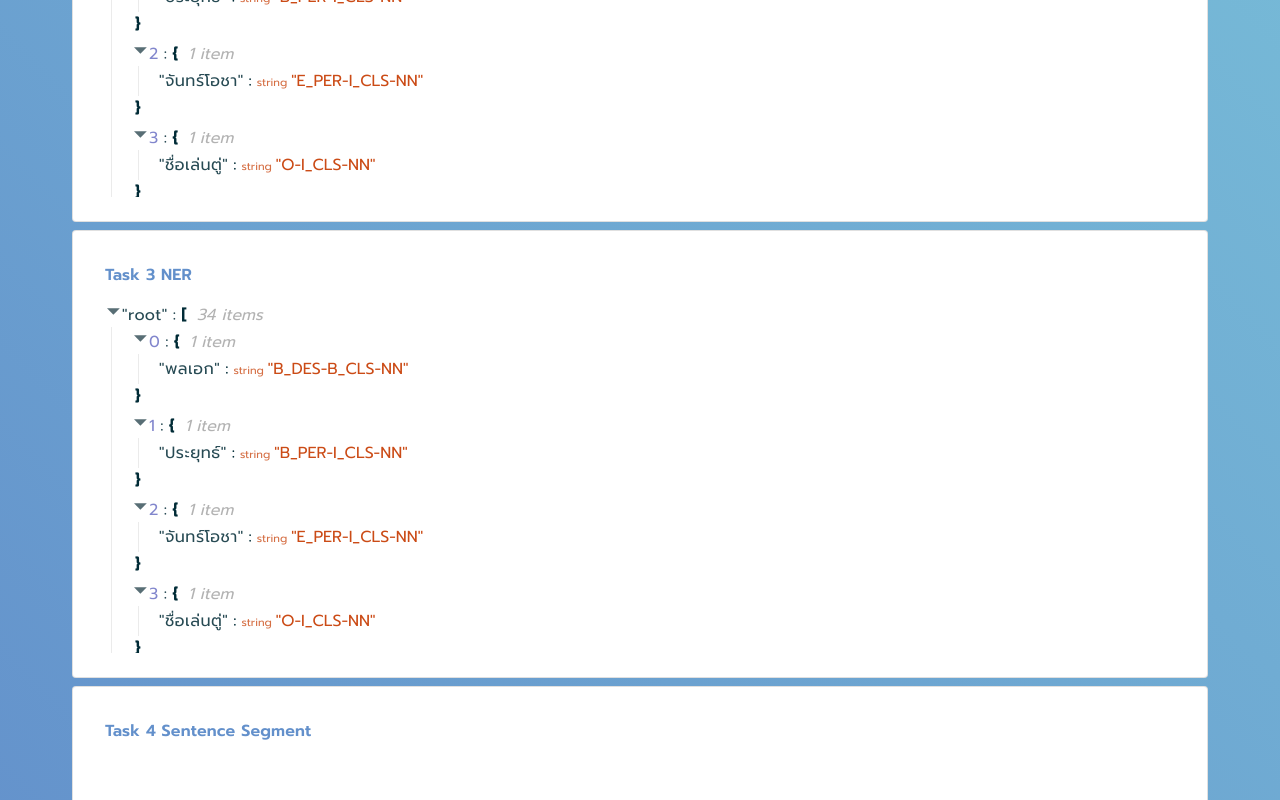
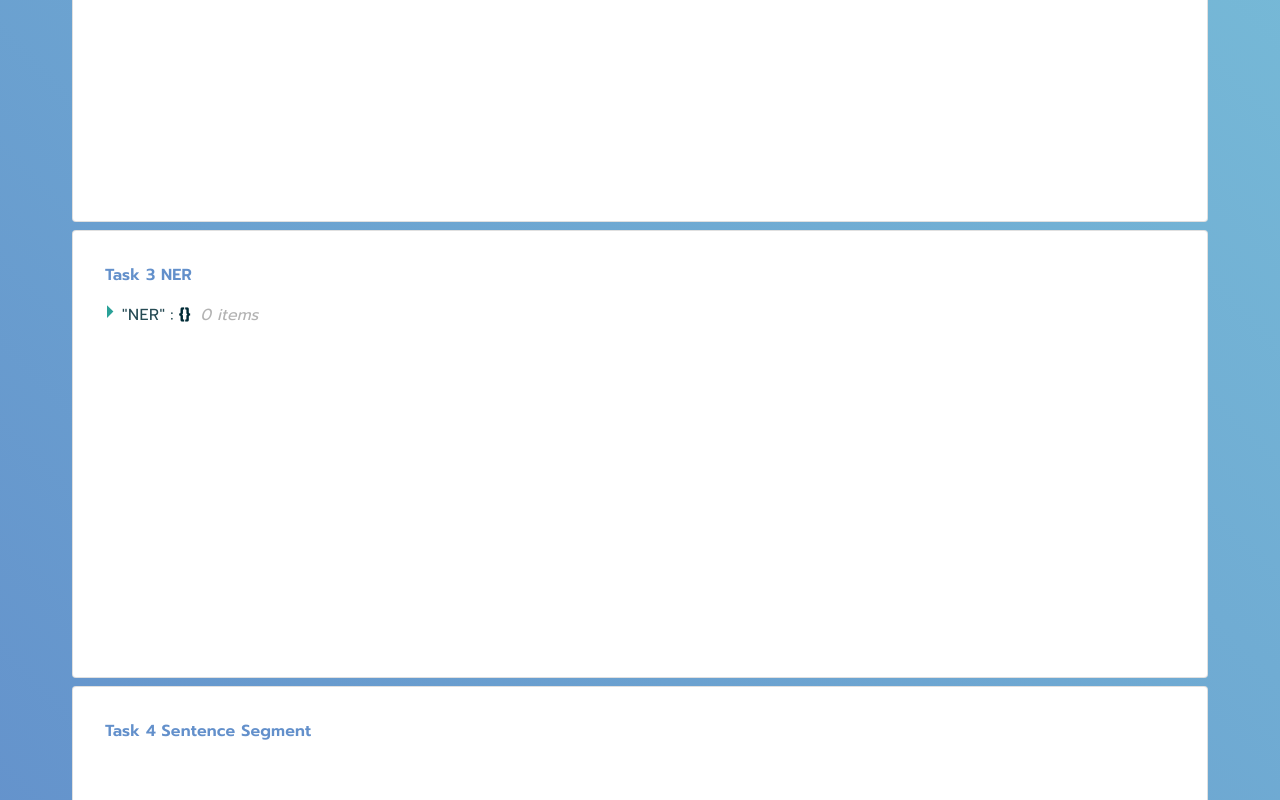
Before and after one commit to SuperAISS2-Bann-Machima/machi_nlp, a React (Create React App) app: page /api in a window 1280 px wide. Shown: the part 900-1700 px from the top of the page. Built offline with nearby package versions, Linux system fonts and the light colour scheme; a web font is replaced by a local one.

Commit message:
🎨 done 4 task api

```diff
--- a/src/api/index.js
+++ b/src/api/index.js
@@ -27,6 +27,13 @@ export function PosAPI(data) {
     })
 }
 
+// NER
+export function NerAPI(data) {
+    return client.post('/ner', {
+        text: data
+    })
+}
+
 // Sentence Segmentation
 export function SentenceSegmentAPI(data) {
     return client.post('/ss', {
--- a/src/features/apis/controller/index.js
+++ b/src/features/apis/controller/index.js
@@ -1,5 +1,5 @@
 import { useContext, createContext, useState, useEffect } from "react";
-import { WordSegmentAPI, QuestionGenrationAPI, SentenceSegmentAPI, PosAPI } from '../../../api'
+import { WordSegmentAPI, SentenceSegmentAPI, PosAPI, NerAPI } from '../../../api'
 import { convertSentenceSegResponse_to_SentenceSegResult } from "../utils/convert";
 
 const context = createContext()
@@ -18,6 +18,7 @@ class Controller {
         this.wordSeg = context.wordSeg
         this.senSeg = context.senSeg
         this.pos = context.pos
+        this.ner = context.ner
     }
 }
 
@@ -30,6 +31,7 @@ export function APISProvider({ children }) {
     const [wordSegWhiteSpace, setWordSegWhiteSpace] = useState('')
     const [senSeg, setSenSeg] = useState('')
     const [pos, setPos] = useState({})
+    const [ner, setNer] = useState({})
 
     // Function that handle called WordSegmentAPI
     function WordSegmentHandle() {
@@ -64,6 +66,15 @@ export function APISProvider({ children }) {
         })
     }
 
+    // Function that handke called NER
+    function NerHandle() {
+        NerAPI(wordSegWhiteSpace).then(res => {
+            setNer(res.data.resp)
+        }).catch(err => {
+            console.log(err);
+        })
+    }
+
     // Function that handle called SentenceSegmentAPI
     function SentenceSegmentHandle() {
         SentenceSegmentAPI(wordSegWhiteSpace).then(res => {
@@ -82,6 +93,7 @@ export function APISProvider({ children }) {
         if (wordSegWhiteSpace.length) {
             SentenceSegmentHandle()
             PosHandle()
+            NerHandle()
         }
     }, [wordSegWhiteSpace])
 
@@ -91,7 +103,7 @@ export function APISProvider({ children }) {
                 paragraph, setParagraph,
                 ProcessingHandle,
                 wordSeg, senSeg,
-                pos, setPos
+                pos, ner
             }}
         >
             {children}
--- a/src/features/apis/index.js
+++ b/src/features/apis/index.js
@@ -43,7 +43,7 @@ function APIS() {
         <Card variant="outlined" sx={{ m: 1 }}>
           <ApiOutputCard title="Task 2 POS Tagging">
             <OutputJson>
-              <ReactJson src={tmp_json} />
+              <ReactJson name='POS tagging' src={controller.pos} />
             </OutputJson>
           </ApiOutputCard>
         </Card>
@@ -55,7 +55,7 @@ function APIS() {
         <Card variant="outlined" sx={{ m: 1 }}>
           <ApiOutputCard title="Task 3 NER">
             <OutputJson>
-              <ReactJson src={tmp_json} />
+              <ReactJson name='NER' src={controller.ner} />
             </OutputJson>
           </ApiOutputCard>
         </Card>
@@ -89,26 +89,4 @@ const OutputJson = ({ children }) => (
   </div>
 )
 
-const tmp_json = [{ 'พลเอก': 'B_DES-B_CLS-NN' }, { 'ประยุทธ์': 'B_PER-I_CLS-NN' }, { 'จันทร์โอชา': 'E_PER-I_CLS-NN' }, {
-  'ชื่อเล่นตู่':
-    'O-I_CLS-NN'
-}, { 'เป็น': 'O-I_CLS-VV' }, { 'นักการเมือง': 'O-I_CLS-NN' }, { 'และ': 'O-I_CLS-CC' }, {
-  'อดีตนายทหารบก':
-    'O-I_CLS-NN'
-}, { 'ชาวไทย': 'O-I_CLS-VV' }, { 'อดีตหัวหน้า': 'O-I_CLS-NN' }, { 'คณะรักษาความสงบแห่งชาติ': 'B_ORG-I_CLS-NN' },
-{ 'ซึ่งก่อรัฐประหาร': 'O-I_CLS-CC' }, { 'ใน': 'O-I_CLS-PS' }, { 'ประเทศไทย': 'B_LOC-I_CLS-NN' }, { 'พ.ศ.': 'B_DTM-I_CLS-NN' },
-{ '2557': 'E_DTM-E_CLS-NU' }, { 'และ': 'O-B_CLS-CC' }, { 'เป็น': 'O-I_CLS-VV' }, { 'คณะรัฐประหาร': 'O-E_CLS-NN' }, {
-  'ที่':
-    'O-B_CLS-CC'
-}, { 'ปกครอง': 'O-I_CLS-VV' }, { 'ประเทศไทย': 'B_LOC-I_CLS-NN' }, { 'ในปี': 'B_DTM-I_CLS-NN' }, {
-  '2557':
-    'E_DTM-I_CLS-NU'
-}, { 'ถึง': 'O-I_CLS-PS' }, { '2562': 'B_DTM-I_CLS-NU' }, { 'เป็น': 'O-I_CLS-VV' }, {
-  'นายกรัฐมนตรีไทย':
-    'O-I_CLS-NN'
-}, { 'คนที่': 'O-I_CLS-CL' }, { '29': 'B_NUM-I_CLS-NU' }, { 'และ': 'O-I_CLS-CC' }, {
-  'รัฐมนตรีว่าการ':
-    'O-I_CLS-NN'
-}, { 'กระทรวงกลาโหม': 'B_ORG-I_CLS-NN' }, { 'คนปัจจุบัน': 'O-E_CLS-AJ' }]
-
 export default withController(APISProvider)(APIS);
```
Also changed, not shown: 2 other files (tests, documents, lock files or other folders).
